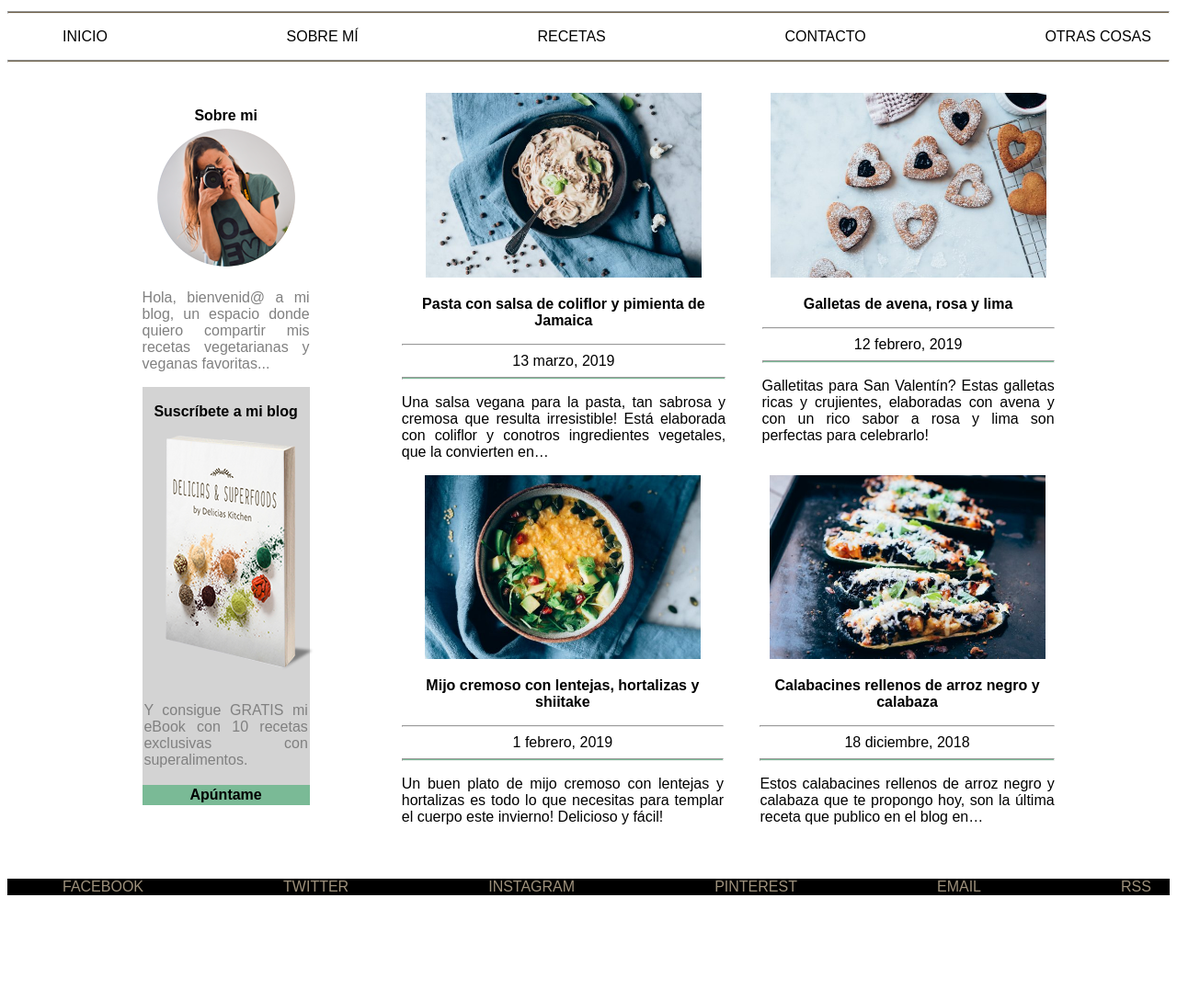
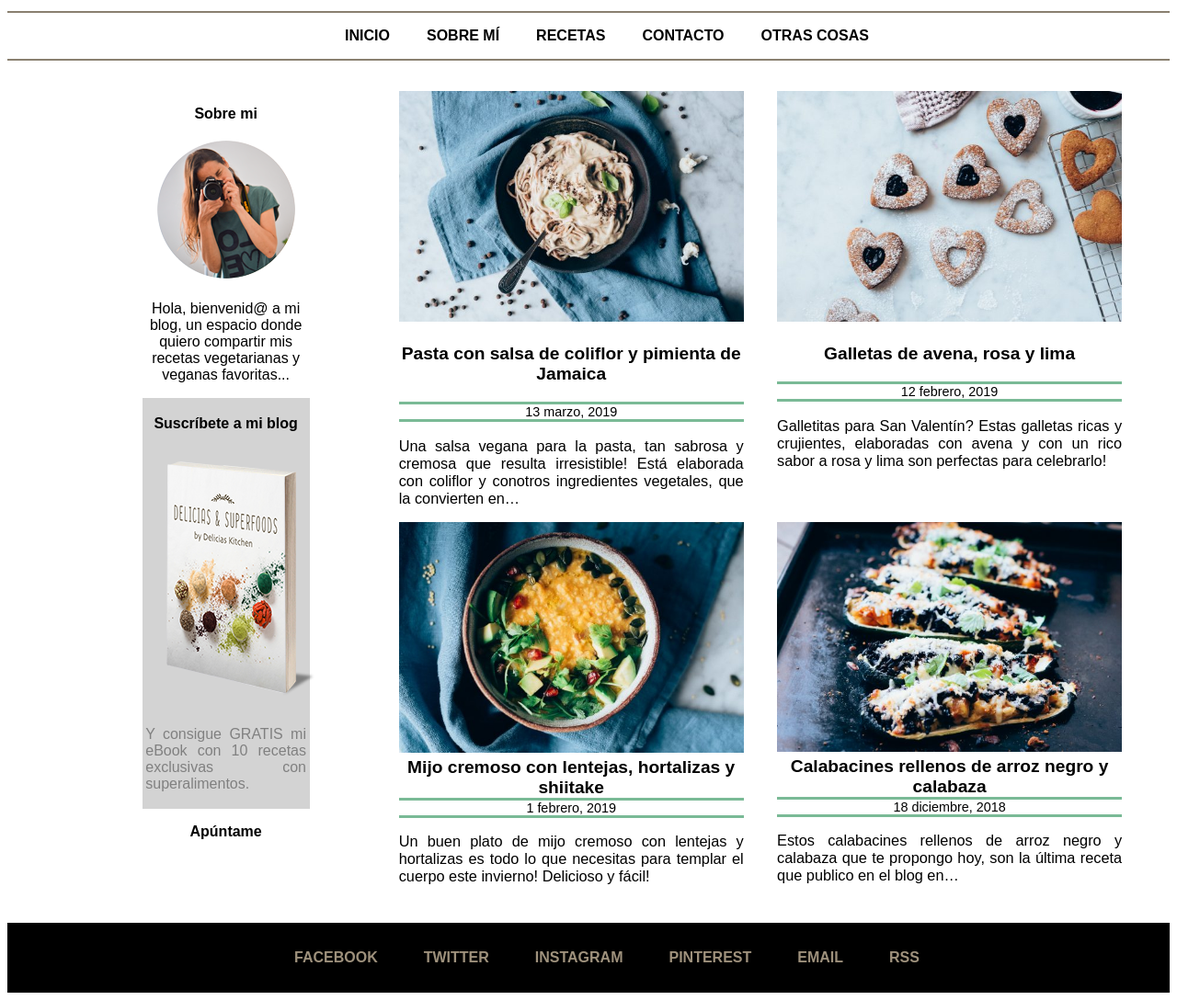
Before and after one commit to CristianITB/CristianJimenezExCSS, a plain HTML site: page Jimenez_Cristian_DAMi/index.html in a window 1280 px wide. Shown: the part 122-1210 px from the top of the page at 92% size. Before the commit the page ends 1112 px from the top, so only its background shows below. Drawn offline with Linux system fonts and the light colour scheme.

Commit message:
casi hecho

```diff
--- a/Jimenez_Cristian_DAMi/index.html
+++ b/Jimenez_Cristian_DAMi/index.html
@@ -14,45 +14,41 @@ APELLIDOS: Jiménez Gascueña
 			<div>
 				<img class="imgTitulo" alt="Imagen del título" src="imagenes/Logo-Delicias.png"/>
 			</div>
-			<hr size="3">
+			<hr>
 				<nav class="menu">
 					<ul>
-						<li><a href="https://google.com">INICIO</a></li>
-						<li>SOBRE MÍ</li>
-						<li>RECETAS</li>
-						<li>CONTACTO</li>
-						<li>OTRAS COSAS</li>
+						<li><a target="blank" href="https://google.com">INICIO</a></li>
+						<li><a target="blank" href="https://es.wikipedia.org/wiki/Mi_(nota)">SOBRE MÍ</a></li>
+						<li><a target="blank" href="https://cocina-online.com/recetas-de-pastas-1/">RECETAS</a></li>
+						<li><a target="blank" href="https://ca.wikipedia.org/wiki/Contacto">CONTACTO</a></li>
+						<li><a target="blank" href="https://www.twitch.tv/">OTRAS COSAS</a></li>
 					</ul>
 				</nav>
-			<hr size="3">
+			<hr>
 		</header>
 		<main>
 			<section class="lateralIzq">
-				<p><b>Sobre mi</b>
+				<p><b>Sobre mi</b></p>
 				<img alt="Imagen del título" src="imagenes/isagil.png"/>
-				<p>Hola, bienvenid@ a mi blog, un espacio donde quiero compartir mis recetas vegetarianas y veganas favoritas...
+				<p>Hola, bienvenid@ a mi blog, un espacio donde quiero compartir mis recetas vegetarianas y veganas favoritas...</p>
 				<div>
-					<p><b>Suscríbete a mi blog</b>
+					<p><b>Suscríbete a mi blog</b></p>
 					<img alt="Imagen del título" src="imagenes/libro.png"/>
-					<p>Y consigue GRATIS mi eBook con 10 recetas exclusivas con superalimentos.
+					<p>Y consigue GRATIS mi eBook con 10 recetas exclusivas con superalimentos.</p>
 				</div>
-				<p><b>Apúntame</b>
+				<p><b>Apúntame</b></p>
 			</section>
 			<section class="primeraSeccion">
 				<article>
 					<img alt="Imagen del título" src="imagenes/Pasta.jpg"/>
-					<p><b>Pasta con salsa de coliflor y pimienta de Jamaica</b>
-					<hr size="2">
-					<p>13 marzo, 2019
-					<hr size="3">
-					<p>	Una salsa vegana para la pasta, tan sabrosa y cremosa que resulta irresistible! Está elaborada con coliflor y conotros ingredientes vegetales, que la convierten en…
+					<p><b>Pasta con salsa de coliflor y pimienta de Jamaica</b></p>
+					<p>13 marzo, 2019</p>
+					<p>	Una salsa vegana para la pasta, tan sabrosa y cremosa que resulta irresistible! Está elaborada con coliflor y conotros ingredientes vegetales, que la convierten en…</p>
 				</article>
 				<article>
 					<img alt="Imagen del título" src="imagenes/galletas.jpg"/>
 					<p><b>Galletas de avena, rosa y lima</b></p>
-					<hr size="2">
 					<p>12 febrero, 2019</p>
-					<hr size="3">
 					<p>Galletitas para San Valentín? Estas galletas ricas y crujientes, elaboradas con avena y con un rico sabor a rosa y lima son perfectas para celebrarlo!</p>
 				</article>
 			</section>
@@ -60,17 +56,13 @@ APELLIDOS: Jiménez Gascueña
 				<article>
 					<img alt="Imagen del título" src="imagenes/mijo.jpg"/>
 					<p><b>Mijo cremoso con lentejas, hortalizas y shiitake</b></p>
-					<hr size="2">
 					<p>1 febrero, 2019</p>
-					<hr size="3">
 					<p>Un buen plato de mijo cremoso con lentejas y hortalizas es todo lo que necesitas para templar el cuerpo este invierno! Delicioso y fácil!</p>
 				</article>
 				<article>
 					<img alt="Imagen del título" src="imagenes/calabacines.jpg"/>
 					<p><b>Calabacines rellenos de arroz negro y calabaza</b></p>
-					<hr size="2">
 					<p>18 diciembre, 2018</p>
-					<hr size="3">
 					<p>Estos calabacines rellenos de arroz negro y calabaza que te propongo hoy, son la última receta que publico en el blog en…</p>
 				</article>
 			</section>
@@ -78,12 +70,12 @@ APELLIDOS: Jiménez Gascueña
 		<footer>
 			<nav>
 				<ul>
-					<li><a href="https://facebook.com">FACEBOOK</a></li>
-					<li><a href="https://twitter.com">TWITTER</a></li>
-					<li><a href="https://instagram.com">INSTAGRAM</a></li>
-					<li><a href="https://pinterest.com">PINTEREST</a></li>
-					<li><a href="https://gmail.com">EMAIL</a></li>
-					<li><a href="https://wikipedia.org">RSS</a></li>
+					<li><a target="blank" href="https://facebook.com">FACEBOOK</a></li>
+					<li><a target="blank" href="https://twitter.com">TWITTER</a></li>
+					<li><a target="blank" href="https://instagram.com">INSTAGRAM</a></li>
+					<li><a target="blank" href="https://pinterest.com">PINTEREST</a></li>
+					<li><a target="blank" href="https://gmail.com">EMAIL</a></li>
+					<li><a target="blank" href="https://wikipedia.org">RSS</a></li>
 				</ul>
 			</nav>
 		</footer>
--- a/Jimenez_Cristian_DAMi/styleP3.css
+++ b/Jimenez_Cristian_DAMi/styleP3.css
@@ -1,11 +1,23 @@
 *{
     font-family: Arial, Helvetica, sans-serif;
+}
+main{
+    text-align: center;
+    padding: 2%;
+}
+hr{
+    border: none;
+    height: 1.5px;
+    background: #7ABA96;
 }
 
 /*--------Header-------*/
 header hr{
-    background-color: #6E6048;
+    border: none;
+    height: 2px;
+    background: #8A8070;
 }
+/* background: linear-gradient(to left, blue, red); */
 .imgTitulo{
     display: block;
     margin-left: auto;
@@ -14,11 +26,16 @@ header hr{
 }
 
 /*-------Menu------ */
+.menu{
+    position: sticky;
+    top: 0px
+}
 .menu ul{
+    font-weight: bold;
     display: flex;
-    flex-direction: row;
-    flex: auto;
-    justify-content: space-between;
+    flex-flow: row wrap;
+    flex-grow: 5;
+    justify-content: center;
 }
 .menu ul li{
     list-style: none;
@@ -28,11 +45,13 @@ header hr{
 .menu ul li a{
     text-decoration: none;
     color: black;
+    transition: all .5s;
 }
-main{
-    text-align: center;
-    padding: 2%;
+.menu ul li a:hover{
+    color: #7ABA96;
+    font-size: 1.1em;
 }
+
 
 /* ------Lateral Izquierdo-------*/
 .lateralIzq{
@@ -43,7 +62,7 @@ main{
     width: 15%;
 }
 .lateralIzq img{
-    padding: 5px;
+    padding: 2%;
 }
 .lateralIzq p:nth-child(2){
     color: grey;
@@ -55,17 +74,15 @@ main{
     background-color: #7ABA96;
 }
 .lateralIzq div{
-    padding: 1%;
+    padding: 2% 2% 1% 2%;
     background-color: lightgrey;
 }
 .lateralIzq div p:nth-child(3){
     color: grey;
     text-align: justify;
 }
+
 /*------Primera seccion-------*/
-section hr{
-    background-color: #7ABA96;
-}
 .primeraSeccion article:nth-child(2){
     padding-left: 0%;
     margin: 0;
@@ -76,20 +93,31 @@ section hr{
     flex-direction: row;
     flex: auto;
     justify-content: space-between;
+    width: 60%;
+    font-size: 1.2em;
 }
 .primeraSeccion img{
-    max-height: 300px;
-    max-width: 300px;
+    max-height: 375px;
+    max-width: 375px;
+    transition: all .5s;
+}
+.primeraSeccion img:hover{
+    filter: brightness(125%);
+    transform: scale(1.2);
 }
 .primeraSeccion article{
     padding-right: 5%;
     padding-left: 5%;
 }
+.primeraSeccion article p:nth-child(3){
+    border-top: solid #7ABA96;
+    border-bottom: solid #7ABA96;
+    margin: 0%;
+    font-size: 0.75em;
+}
 .primeraSeccion article p:nth-child(4){
-    margin: 0%;
-}
-.primeraSeccion article p:nth-child(6){
     text-align: justify;
+    font-size: 0.85em;
 }
 /*------Segunda seccion-------*/
 .segundaSeccion article:nth-child(2){
@@ -102,39 +130,60 @@ section hr{
     flex-direction: row;
     flex: auto;
     justify-content: space-between;
+    width: 60%;
+    font-size: 1.2em;
 }
 .segundaSeccion img{
-    max-height: 300px;
-    max-width: 300px;
+    max-height: 375px;
+    max-width: 375px;
+    transition: all .5s;
+}
+.segundaSeccion img:hover{
+    filter: brightness(125%);
+    transform: scale(1.2);
 }
 .segundaSeccion article{
     padding-right: 5%;
     padding-left: 5%;
 }
+.segundaSeccion article p:nth-child(3){
+    border-top: solid #7ABA96;
+    border-bottom: solid #7ABA96;
+    margin: 0;
+    font-size: 0.75em;
+}
 .segundaSeccion article p:nth-child(4){
-    margin: 0%;
-}
-.segundaSeccion article p:nth-child(6){
     text-align: justify;
+    font-size: 0.85em;
 }
 
 /*----------Footer-------*/
 footer{
-    margin-top: 0px;
+    padding: 1%;
     background-color: black;
 }
 footer ul{
+    font-weight: bold;
     display: flex;
-    flex-direction: row;
-    flex: auto;
-    justify-content: space-between;
+    flex-flow: row wrap;
+    justify-content: center;
 }
 footer ul li{
     list-style: none;
     font-size: 1em;
-    padding: 0 20px;
+    padding: 0 25px;
 }
 footer ul li a{
     text-decoration: none;
     color: #9e917c;
+    transition: all .5s;
 }
+footer ul li a:hover{
+    color: #7ABA96;
+    font-size: 1.1em;
+}
+.segundaSeccion article p:nth-child(2){
+    margin: 0;
+    padding: 0;
+    border: 0;
+}
```
